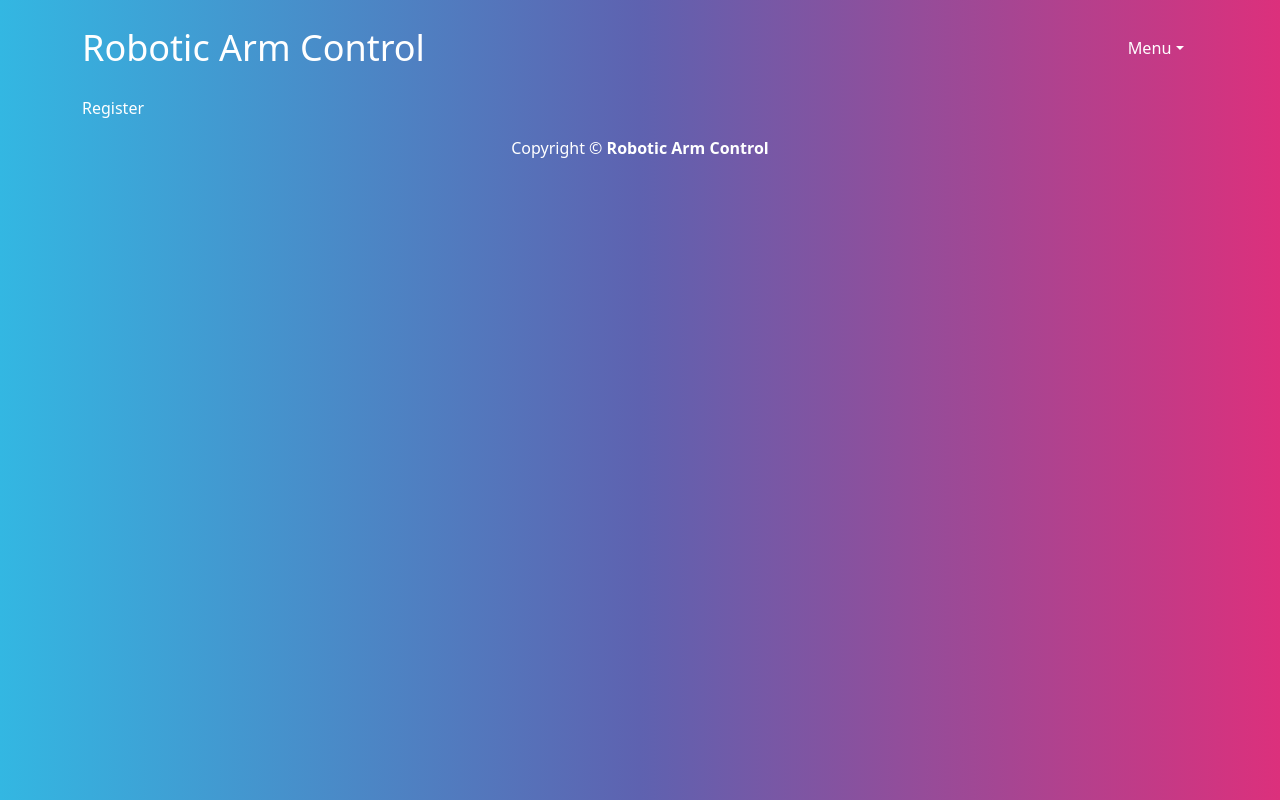
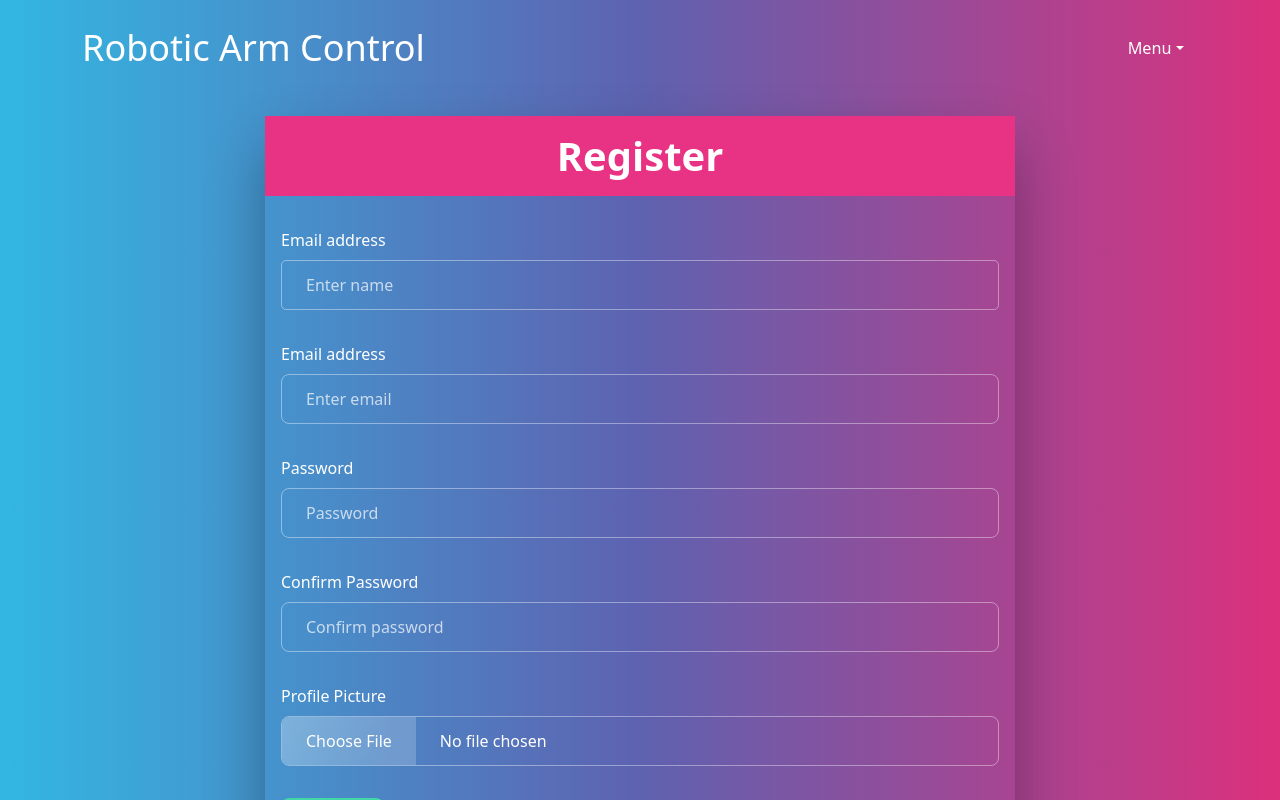
Before and after one commit to yenilikci/tasarim-calismasi, a React (Create React App) app in the folder client/: page /register in a window 1280 px wide. Shown: the top 800 px of the page. Built offline with nearby package versions, Linux system fonts and the light colour scheme.

Commit message:
add implement cloudinary file upload

```diff
--- a/client/src/screens/Register/Register.js
+++ b/client/src/screens/Register/Register.js
@@ -1,10 +1,147 @@
 import './register.css'
+import Error from "../../components/Error/Error";
+import Loading from "../../components/Loading/Loading";
+import {Button, Form} from "react-bootstrap";
+import {useState} from "react";
+import axios from "axios";
 
 const Register = () => {
+
+    const [email, setEmail] = useState("");
+    const [name, setName] = useState("");
+    const [picture, setPicture] = useState("https://placeimg.com/640/480/any");
+    const [password, setPassword] = useState("");
+    const [confirmPassword, setConfirmPassword] = useState("");
+    const [message, setMessage] = useState(null);
+    const [pictureMessage, setPictureMessage] = useState(null);
+    const [error, setError] = useState(false);
+    const [loading, setLoading] = useState(false);
+
+    const submitHandler = async (e) => {
+        e.preventDefault();
+        //password confirm
+        if(password !== confirmPassword) {
+            setMessage("Passwords Don't Match")
+        } else {
+            setMessage(null);
+            try {
+                const config = {
+                    headers: {
+                        "Content-type": "application/json"
+                    }
+                }
+                setLoading(true)
+                const data = await axios.post("http://localhost:5000/api/v1/users/register",
+                    {name, picture, email, password},
+                    config
+                );
+
+                setLoading(false);
+                localStorage.setItem("userInfo",JSON.stringify(data.data));
+            } catch (err) {
+                setError(err.response.data.message);
+                setLoading(false);
+            }
+        }
+    }
+
+    const postDetails = (picture) => {
+        if(picture === "https://placeimg.com/640/480/any"){
+            return setPictureMessage("Please Select An Image")
+        }
+        setPictureMessage(null)
+        if(picture.type === "image/jpeg" || picture.type === "image/png"){
+            const data = new FormData();
+            data.append('file',picture);
+            data.append('upload_preset','robotic-arm');
+            data.append('cloud_name','dgvt5guwq');
+            fetch('https://api.cloudinary.com/v1_1/dgvt5guwq/image/upload', {
+                method: "post",
+                body: data
+            }).then(res => res.json()).then(data => {
+                console.log(data)
+                setPicture(data.url.toString());
+            })
+        }else {
+            return setPictureMessage("Please Select An Image")
+        }
+    }
+
     return (
-        <div>
-            Register
-        </div>
+        <>
+            <div className="wrapper fadeInDown">
+                <div id="formContent">
+
+                    <div className="fadeIn first">
+                        <h1 className="bg-primary py-2 text-center">Register</h1>
+                    </div>
+                    {message && <Error variant="danger">{message}</Error>}
+                    {error && <Error variant="danger">{error}</Error>}
+                    {loading && <Loading/>}
+                    <Form className="p-2" onSubmit={submitHandler}>
+                        <Form.Group className="mb-3" controlId="formBasicName">
+                            <Form.Label>Email address</Form.Label>
+                            <Form.Control
+                                type="text"
+                                placeholder="Enter name"
+                                value={name}
+                                onChange={(e) => setName(e.target.value)}
+                            />
+                        </Form.Group>
+
+                        <Form.Group className="mb-3" controlId="formBasicEmail">
+                            <Form.Label>Email address</Form.Label>
+                            <Form.Control
+                                type="email"
+                                placeholder="Enter email"
+                                value={email}
+                                onChange={(e) => setEmail(e.target.value)}
+                            />
+                        </Form.Group>
+
+                        <Form.Group className="mb-3" controlId="formBasicPassword">
+                            <Form.Label>Password</Form.Label>
+                            <Form.Control
+                                type="password"
+                                placeholder="Password"
+                                value={password}
+                                onChange={(e) => setPassword(e.target.value)}
+                            />
+                        </Form.Group>
+
+                        <Form.Group className="mb-3" controlId="confirmPassword">
+                            <Form.Label>Confirm Password</Form.Label>
+                            <Form.Control
+                                type="password"
+                                placeholder="Confirm password"
+                                value={confirmPassword}
+                                onChange={(e) => setConfirmPassword(e.target.value)}
+                            />
+                        </Form.Group>
+                        {pictureMessage && (
+                            <Error variant="danger">{pictureMessage}</Error>
+                        )}
+                        <Form.Group className="mb-3" controlId="picture">
+                            <Form.Label>Profile Picture</Form.Label>
+                            <Form.Control
+                                type="file"
+                                onChange={(e) => postDetails(e.target.files[0])}
+                            />
+                        </Form.Group>
+                        <Button variant="primary" type="submit" className="btn-success">
+                            Submit
+                        </Button>
+                    </Form>
+
+                    <div id="formFooter" className="bg-dark">
+                        <a className="underlineHover text-white" href="/login">Do You Already Have An Account?
+                        </a>
+                    </div>
+
+                </div>
+            </div>
+
+        </>
     )
 };
 
```
